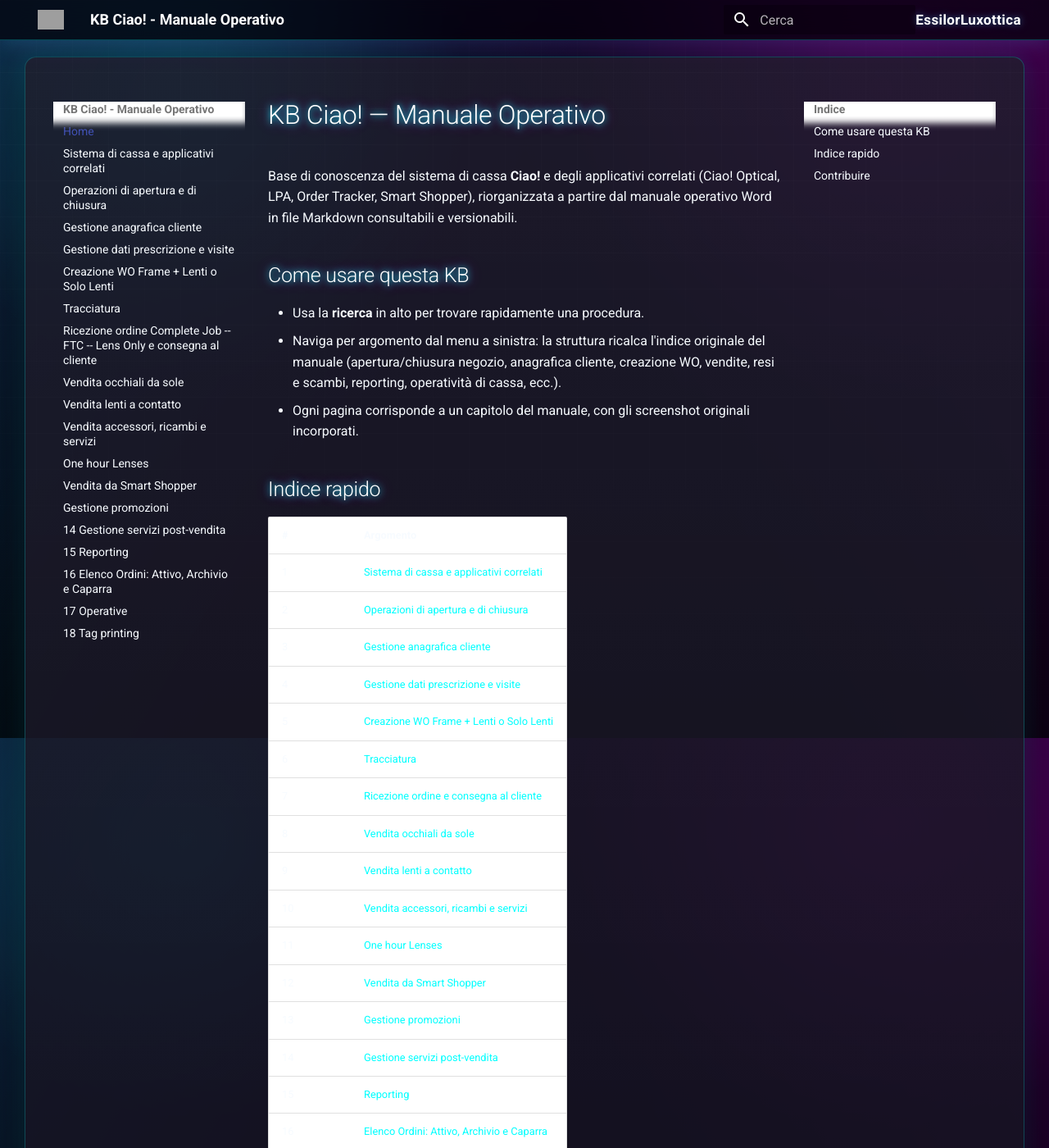
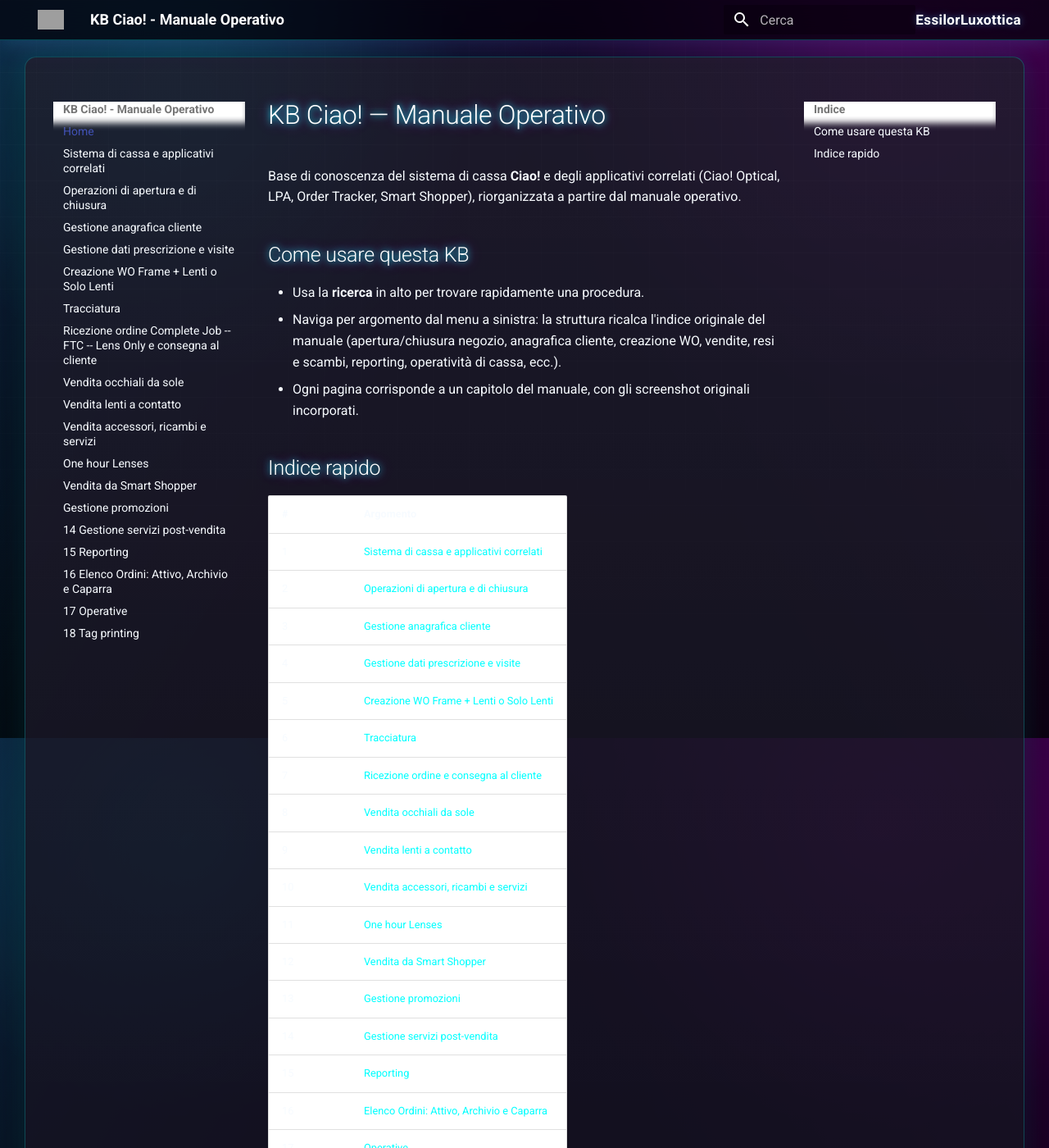
Before and after one commit to khalilahmed3/kb-CIAO, an MkDocs documentation site: the page built from docs/index.md, in a window 1280 px wide and 1400 px high. Shown: the whole window at 82% size. Built offline with MkDocs 1.6.1 and Material for MkDocs 9.7.7, drawn with Linux system fonts in a browser that asks for light colours; some of the changed text lies outside the part shown; grey boxes are pictures that could not be loaded.

Commit message:
Revise introduction and remove contribution section
Removed contribution guidelines section and updated introduction.

```diff
--- a/docs/index.md
+++ b/docs/index.md
@@ -4,7 +4,7 @@
 
 # KB Ciao! — Manuale Operativo
 
-Base di conoscenza del sistema di cassa **Ciao!** e degli applicativi correlati (Ciao! Optical, LPA, Order Tracker, Smart Shopper), riorganizzata a partire dal manuale operativo Word in file Markdown consultabili e versionabili.
+Base di conoscenza del sistema di cassa **Ciao!** e degli applicativi correlati (Ciao! Optical, LPA, Order Tracker, Smart Shopper), riorganizzata a partire dal manuale operativo.
 
 ## Come usare questa KB
 
@@ -34,7 +34,3 @@
 | 16 | [Elenco Ordini: Attivo, Archivio e Caparra](16-16-elenco-ordini-attivo-archivio-e-caparra/index.md) |
 | 17 | [Operative](17-17-operative/index.md) |
 | 18 | [Tag printing](18-18-tag-printing/index.md) |
-
-## Contribuire
-
-Le modifiche vanno proposte via Pull Request. Per aggiungere una procedura mancante o correggerne una esistente, modifica il file `.md` corrispondente in `docs/` e apri una PR: la cronologia Git sostituisce le vecchie copie "v2 - Copy" del documento Word.
```
